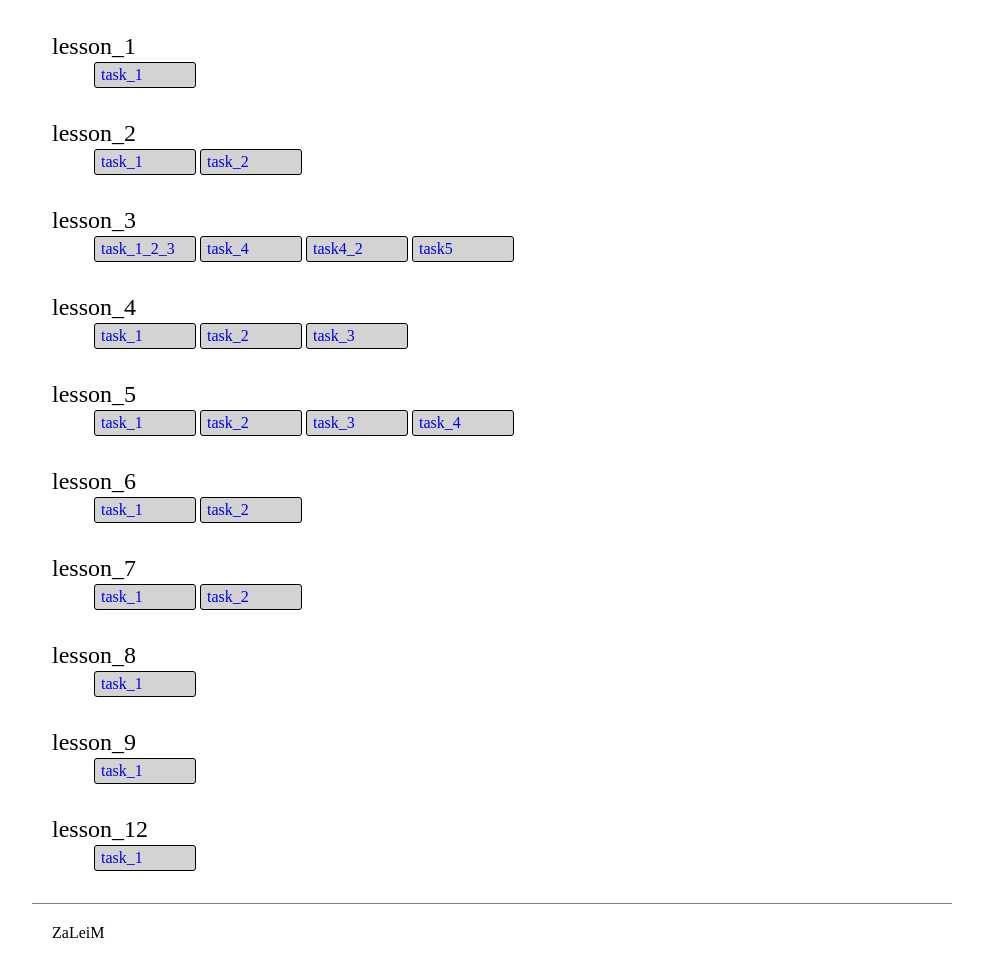
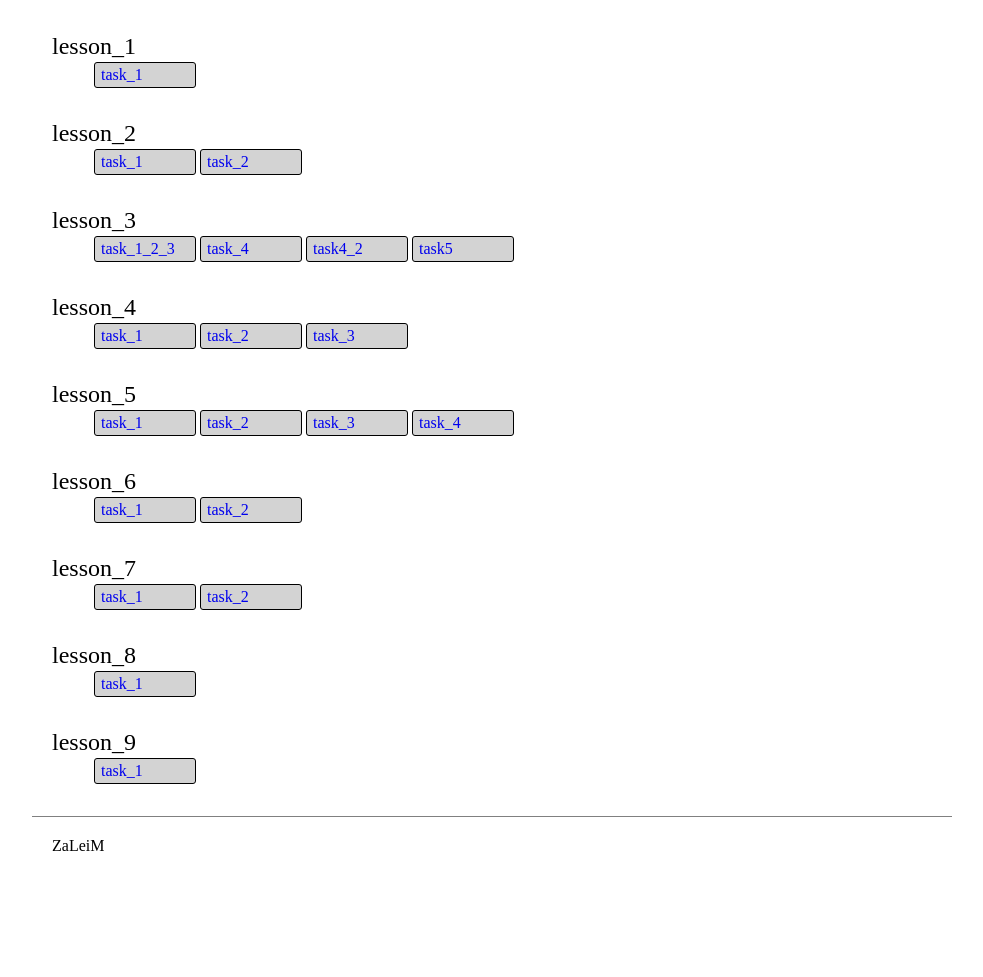
Before and after one commit to zaleim/zaleim.github.io, a plain HTML site: page index.html in a window 1280 px wide. Shown: the part 185-1162 px from the top of the page, without its empty margins (148-1131 px from the left). After the commit the page ends 1090 px from the top, so only its background shows below. Drawn offline with Linux system fonts and the light colour scheme.

Commit message:
Update index.html

```diff
--- a/index.html
+++ b/index.html
@@ -69,11 +69,11 @@
 						<li><a href="task_9_colesov/index.html">task_1</a></li>
 					</ul>
 				</li>
-				<li><span class="num">lesson_12</span>
+<!-- 				<li><span class="num">lesson_12</span>
 					<ul>
 						<li><a href="task_12_all/index.html">task_1</a></li>
 					</ul>
-				</li>
+				</li>  -->
 <!-- 				<li><span class="num">project</span>
 					<ul>
 						<li><a href="landingpage_01/index.html">EasyCourse</a></li>
```
